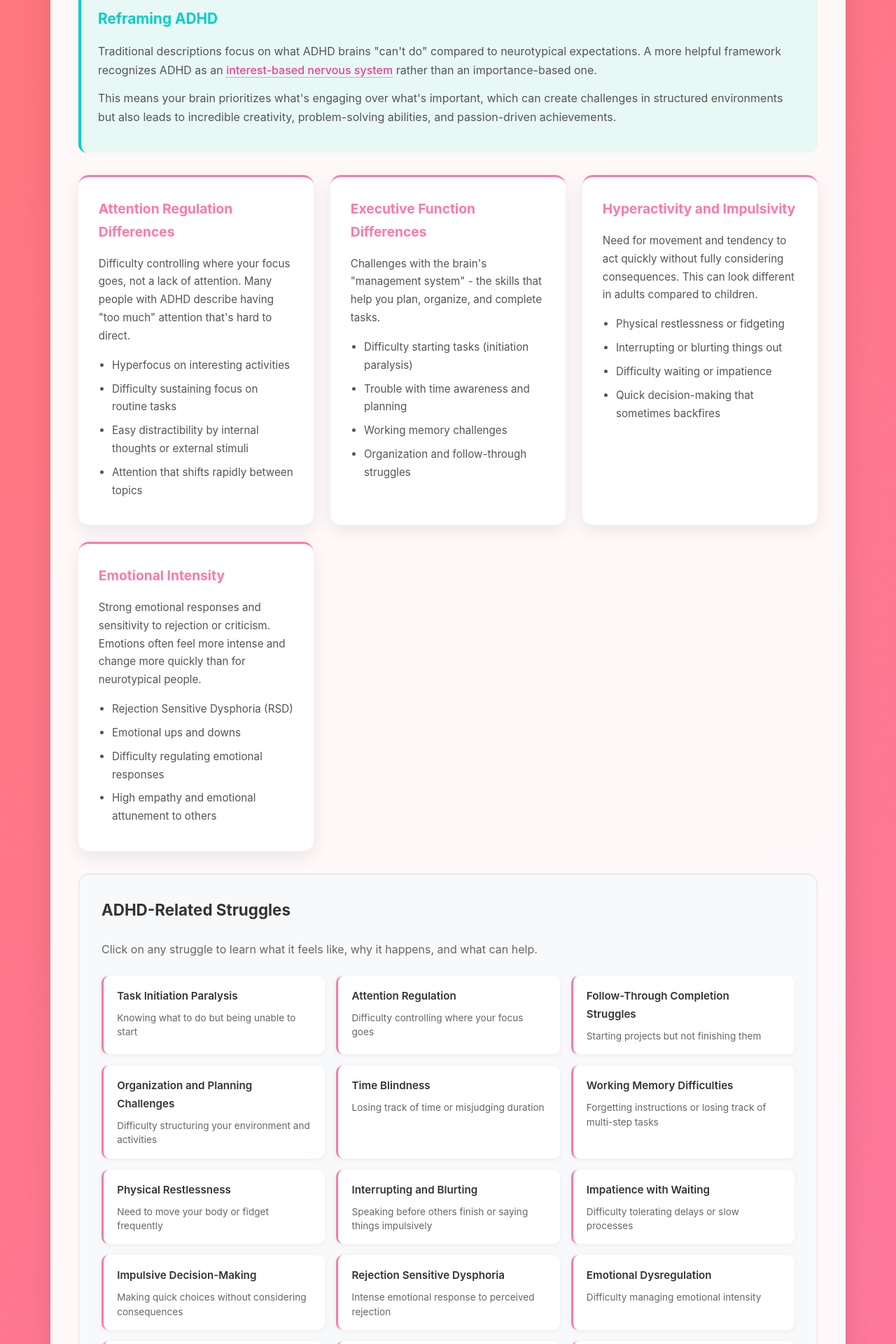
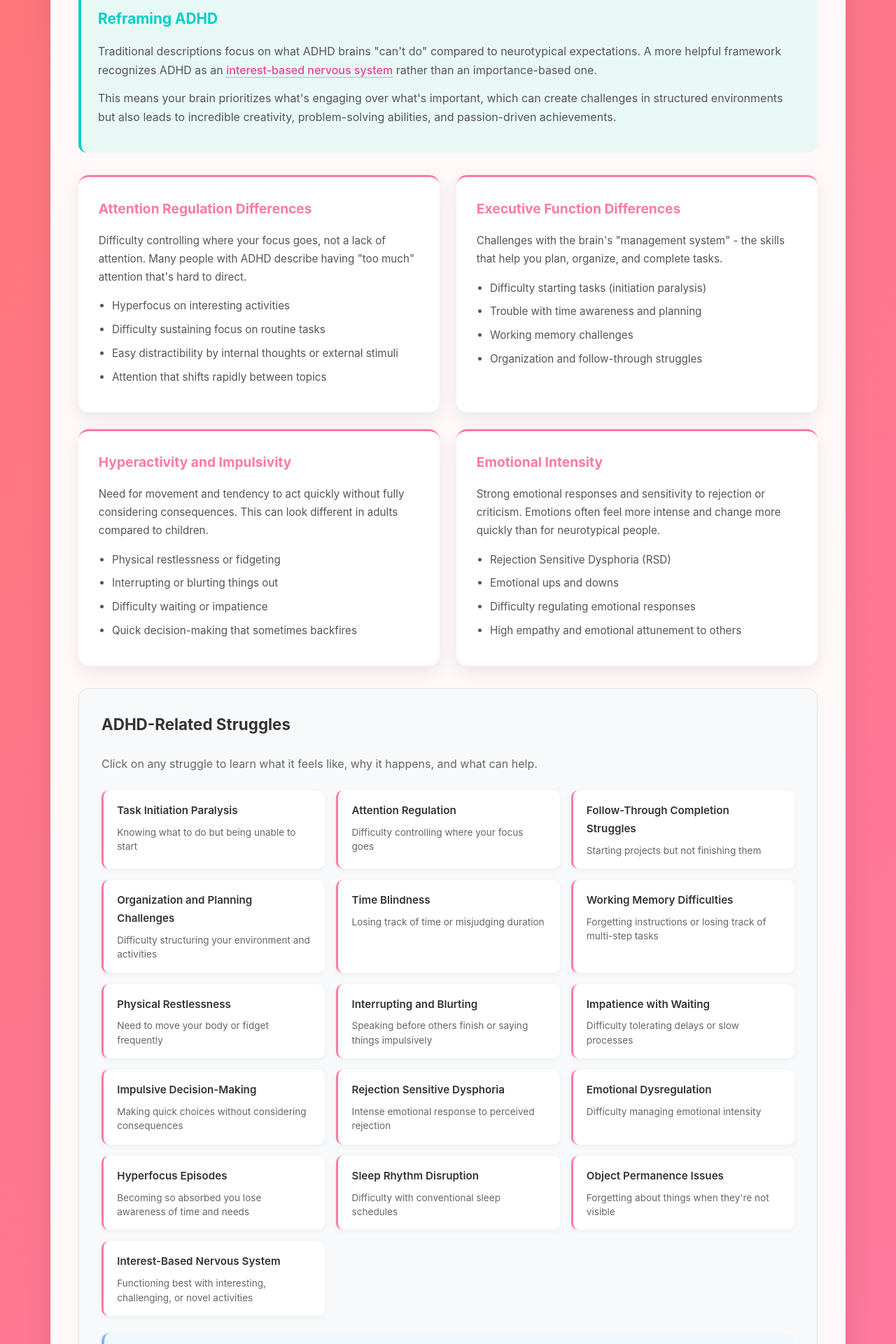
Before and after one commit to neurodivergent-survival-guide/neurodivergent-survival-guide, a Jekyll site: the page built from conditions/adhd.html, in a window 1280 px wide. Shown: the part 718-2638 px from the top of the page at 70% size. Built offline with Jekyll 4.4.1, drawn with Linux system fonts in a browser that asks for light colours.

Commit message:
Update adhd.html

```diff
--- a/conditions/adhd.html
+++ b/conditions/adhd.html
@@ -122,6 +122,12 @@ slug: "adhd"
             grid-template-columns: repeat(auto-fit, minmax(300px, 1fr));
             gap: 1.5rem;
             margin: 2rem 0;
+        }
+
+        @media (min-width: 900px) {
+            .characteristics-grid {
+                grid-template-columns: repeat(2, 1fr);
+            }
         }
 
         .characteristic-card {
```
